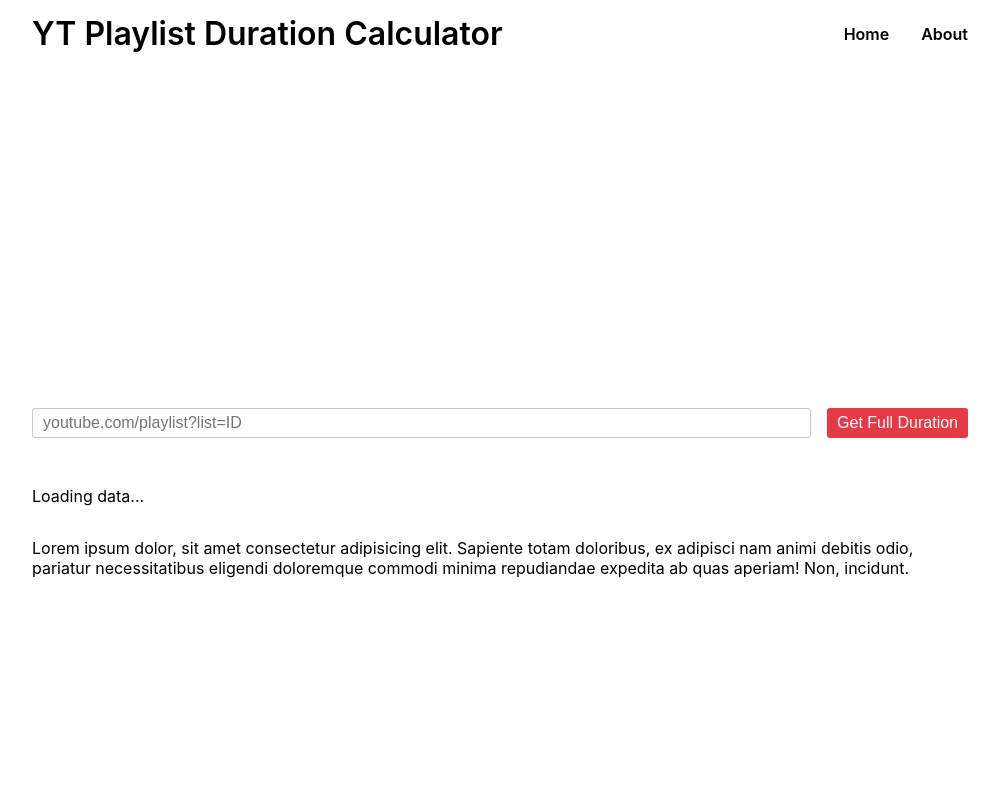
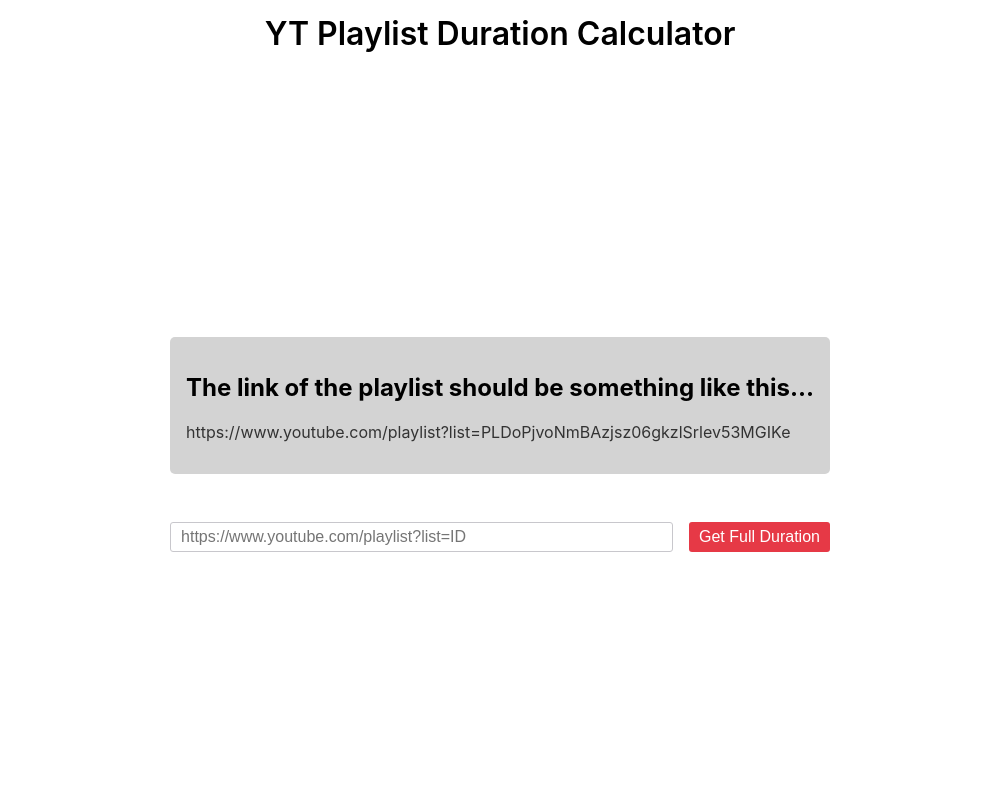
Before and after one commit to ccna35/youtube-playlist-duration-calculator, a Next.js app in the folder client/: page / in a window 1280 px wide. Shown: the top 800 px of the page, without its empty margins (140-1139 px from the left). Built offline with nearby package versions, Linux system fonts and the light colour scheme.

Commit message:
"Improved & added a few stuff"

```diff
--- a/client/components/Navbar.js
+++ b/client/components/Navbar.js
@@ -9,10 +9,10 @@
       <div className={styles.container}>
         <div className={styles.navbar}>
           <div className={styles.title}>YT Playlist Duration Calculator</div>
-          <div className={styles.nav__menu}>
+          {/* <div className={styles.nav__menu}>
             <Link href="/">Home</Link>
             <Link href="/about">About</Link>
-          </div>
+          </div> */}
         </div>
       </div>
     </nav>
--- a/client/pages/index.js
+++ b/client/pages/index.js
@@ -9,15 +9,35 @@
   const [playlistID, setPlaylistID] = useState("");
   const [data, setData] = useState({});
   const [loading, setLoading] = useState(true);
+  const [error, setError] = useState("");
+
+  // After the user submits the form we must check if the input is valid.
+  const inputRegex =
+    /(https:\/\/www\.youtube\.com\/playlist\?list=|www\.youtube\.com\/playlist\?list=|youtube\.com\/playlist\?list=)(?<==)[a-zA-Z0-9-_]+/;
+  // This Regex expression filters out teh client side input & gets the playlist ID only.
+
+  const playlistID_Regex = /(?<=\=)[a-zA-Z0-9-_]+/;
 
   const getPlaylistDuration = async (e) => {
     e.preventDefault();
     setData({});
-    const res = await fetch(`http://localhost:8080/${playlistID}`);
-    const json = await res.json();
-    setData(json);
-    setPlaylistID("");
-    setLoading(false);
+    setError("");
+    // Check if the input content matches this regex expression or not.
+    if (playlistID.match(inputRegex)) {
+      let newPlaylistID = playlistID.match(playlistID_Regex)[0];
+
+      try {
+        const res = await fetch(`http://localhost:8080/${newPlaylistID}`);
+        const json = await res.json();
+        setData(json);
+        setPlaylistID("");
+        setLoading(false);
+      } catch (err) {
+        console.log(err.message);
+      }
+    } else {
+      setError("Please check the URL of the playlist and submit again.");
+    }
   };
 
   return (
@@ -30,38 +50,53 @@
       </Head>
       <main className={styles.main}>
         <div className={styles.container}>
+          <div className={styles.urlExample}>
+            <h2>The link of the playlist should be something like this...</h2>
+            <p>
+              https://www.youtube.com/playlist?list=PLDoPjvoNmBAzjsz06gkzlSrlev53MGIKe
+            </p>
+          </div>
           <form
             className={styles.form}
             onSubmit={(e) => getPlaylistDuration(e)}
           >
             <input
               type="text"
-              placeholder="youtube.com/playlist?list=ID"
+              placeholder="https://www.youtube.com/playlist?list=ID"
               onChange={(e) => {
                 setPlaylistID(e.target.value);
               }}
               value={playlistID}
+              autoComplete="on"
             />
             <input type="submit" value="Get Full Duration" />
           </form>
+          {error && <p className={styles.errorMsg}>{error}</p>}
           <div className={styles.playlistData}>
             {loading ? (
-              "Loading data..."
+              ""
             ) : (
-              <div>
-                {data.days !== 0 && <p>Days: {data.days}</p>}
-                <p> Hours: {data.hours}</p>
-                <p> Minutes: {data.minutes}</p>
-                <p> Seconds: {data.seconds}</p>
+              <div className={styles.results}>
+                <p>
+                  <span>No of videos : </span>
+                  {data.numOfVideos}
+                </p>
+
+                <p>
+                  <span>Total length of playlist :</span>{" "}
+                  {data.days !== 0 && data.days}
+                  Days, {data.hours} Hours, {data.minutes} Minutes,{" "}
+                  {data.seconds} Seconds
+                </p>
               </div>
             )}
           </div>
-          <div>
+          {/* <div>
             Lorem ipsum dolor, sit amet consectetur adipisicing elit. Sapiente
             totam doloribus, ex adipisci nam animi debitis odio, pariatur
             necessitatibus eligendi doloremque commodi minima repudiandae
             expedita ab quas aperiam! Non, incidunt.
-          </div>
+          </div> */}
         </div>
       </main>
     </>
--- a/client/styles/Home.module.css
+++ b/client/styles/Home.module.css
@@ -157,7 +157,7 @@
 .navbar {
   padding: 1rem 0;
   display: flex;
-  justify-content: space-between;
+  justify-content: center;
   align-items: center;
 }
 
@@ -193,6 +193,31 @@
   margin-bottom: 2rem;
 }
 
+.errorMsg {
+  padding: 5px 15px;
+  color: white;
+  background-color: #db222a;
+  border-radius: 5px;
+}
+.urlExample {
+  padding: 1rem;
+  background-color: lightgray;
+  border-radius: 5px;
+}
+.urlExample p {
+  color: #333;
+}
+
+.results {
+  padding: 1rem;
+  border-radius: 5px;
+  border: 1px solid lightgray;
+}
+
+.results span {
+  font-weight: 500;
+}
+
 @media (max-width: 600px) {
   .grid {
     width: 100%;
@@ -201,4 +226,8 @@
   .form {
     flex-direction: column;
   }
+
+  .navbar {
+    flex-direction: column;
+  }
 }
```
Also changed, not shown: 1 other file (tests, documents, lock files or other folders).
